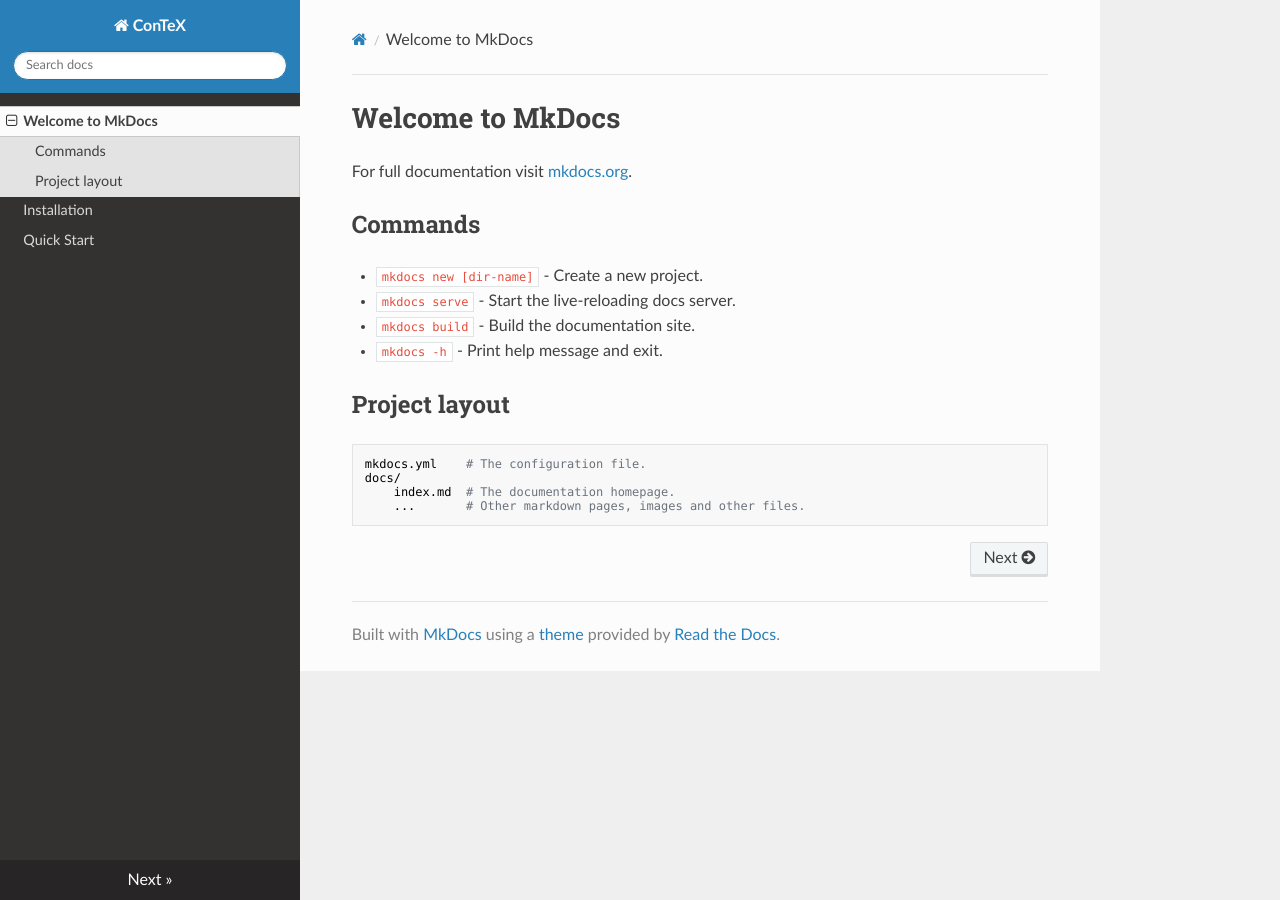
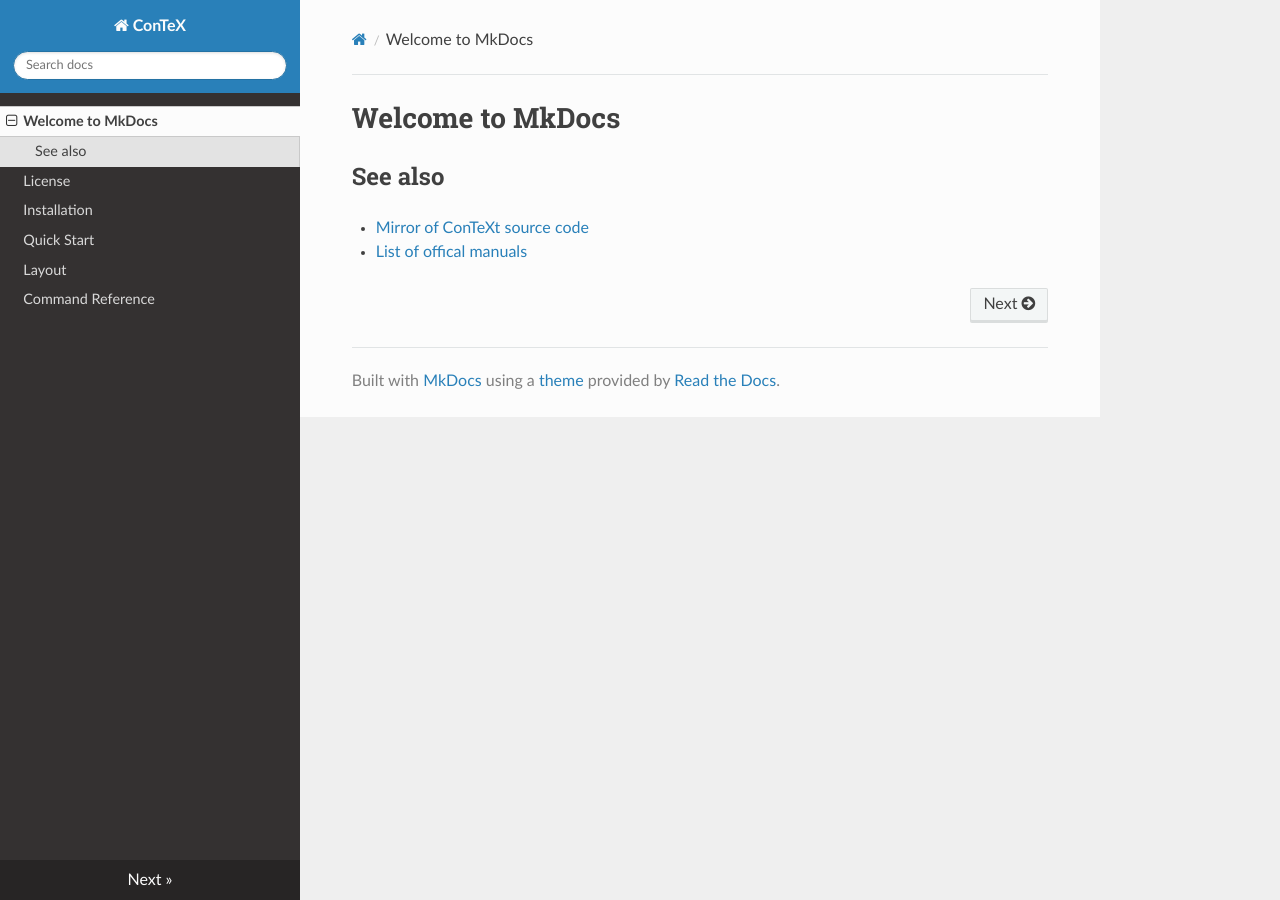
Before and after one commit to champignoom/contex-docs, an MkDocs documentation site: the page built from docs/index.md, in a window 1280 px wide. Built offline with MkDocs 1.6.1, drawn with Linux system fonts in a browser that asks for light colours; nearby versions of some CDN libraries.

Commit message:
add links to official manuals

```diff
--- a/docs/index.md
+++ b/docs/index.md
@@ -1,17 +1,8 @@
 # Welcome to MkDocs
 
-For full documentation visit [mkdocs.org](https://www.mkdocs.org).
+## See also
+- [Mirror of ConTeXt source code][1]
+- [List of offical manuals][2]
 
-## Commands
-
-* `mkdocs new [dir-name]` - Create a new project.
-* `mkdocs serve` - Start the live-reloading docs server.
-* `mkdocs build` - Build the documentation site.
-* `mkdocs -h` - Print help message and exit.
-
-## Project layout
-
-    mkdocs.yml    # The configuration file.
-    docs/
-        index.md  # The documentation homepage.
-        ...       # Other markdown pages, images and other files.
+[1]: https://bitbucket.org/phg/context-mirror/
+[2]: http://www.pragma-ade.com/overview.htm
--- a/mkdocs.yml
+++ b/mkdocs.yml
@@ -2,5 +2,8 @@ site_name: ConTeX
 theme: readthedocs
 nav:
         - index.md
+        - license.md
         - installation.md
         - quick-start.md
+        - layout.md
+        - command-reference.md
```
Also changed, not shown: docs/command-reference.md (added, +7 -0 lines), docs/layout.md (added, +9 -0 lines), docs/license.md (added, +7 -0 lines), docs/quick-start.md (+4 -5 lines).
